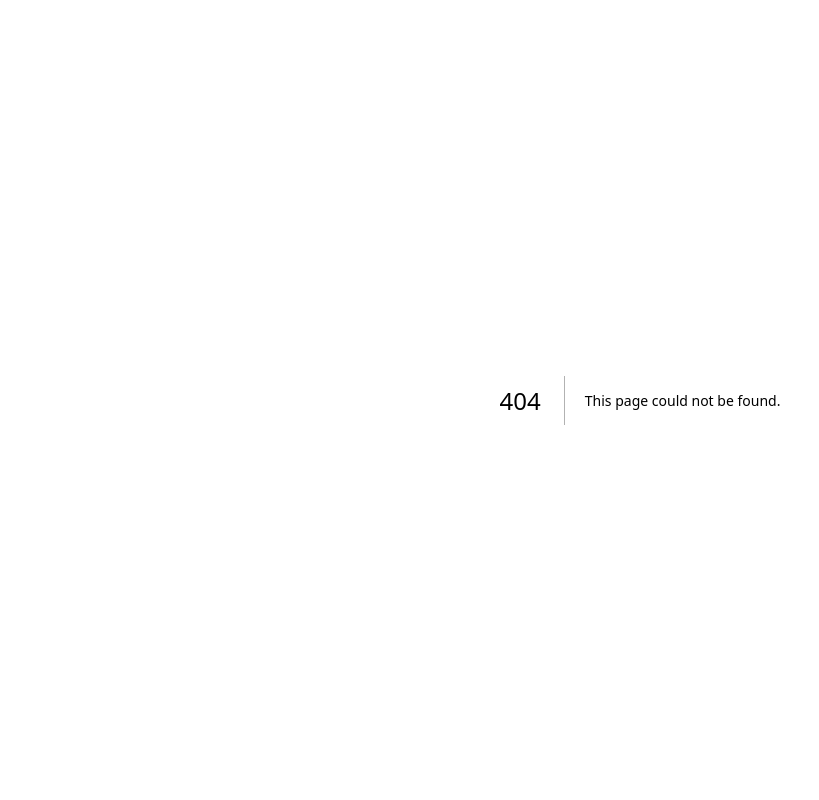
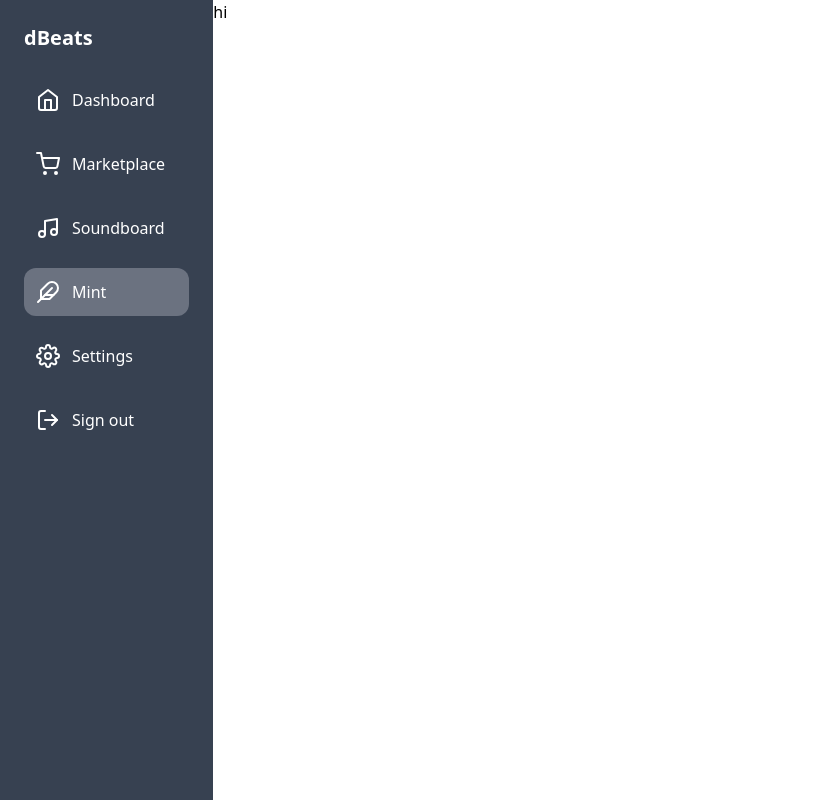
Before and after one commit to pane2004/dbeats, a Next.js app: page /mint in a window 1280 px wide. Before the commit this address had no page. Shown: the whole page, without its empty margins (0-819 px from the left). Built offline with nearby package versions, Linux system fonts and the light colour scheme.

Commit message:
build out dashboards

```diff
--- a/package.json
+++ b/package.json
@@ -15,11 +15,13 @@
     "autoprefixer": "10.4.16",
     "eslint": "8.50.0",
     "eslint-config-next": "13.5.2",
+    "feather-icons": "^4.29.1",
     "next": "13.5.2",
     "next-auth": "^4.23.1",
     "postcss": "8.4.30",
     "react": "18.2.0",
     "react-dom": "18.2.0",
+    "react-feather": "^2.0.10",
     "tailwindcss": "3.3.3",
     "typescript": "5.2.2"
   }
--- /dev/null
+++ b/src/components/auth.tsx
@@ -0,0 +1,27 @@
+import { useSession, signIn, signOut } from "next-auth/react";
+
+export function AuthPage() {
+  return (
+    <div className="min-h-screen flex flex-col items-center justify-center bg-gray-900">
+      <h1 className="text-2xl text-white font-bold mb-4 text-center">dBeats</h1>
+      <p className="text-gray-600 text-center mb-4">
+        The Ultimate Sound Platform for DJs.
+      </p>
+      <p className="text-gray-600 text-center mb-4">
+        Tap into an exclusive community and discover the most unique sounds, beats, and effects for your sets.
+      </p>
+      <div className="flex justify-center">
+        <a
+          href={`/api/auth/signin`}
+          onClick={(e) => {
+            e.preventDefault();
+            signIn("worldcoin");
+          }}
+          className="text-white bg-blue-500 hover:bg-blue-600 px-10 py-4 rounded font-medium transition duration-200"
+        >
+          Get Started
+        </a>
+      </div>
+    </div>
+  );
+}
--- /dev/null
+++ b/src/components/menu.tsx
@@ -0,0 +1,40 @@
+import { signOut, useSession } from "next-auth/react";
+import { Home, ShoppingCart, Music, LogOut, Settings, Feather } from "react-feather";
+import { useRouter } from "next/router";
+import Link from "next/link";
+
+export function Menu(){
+  const router = useRouter();
+
+  return (<div className="w-1/6 bg-gray-700 text-white p-6">
+  <h2 className="text-xl font-bold mb-6">dBeats</h2>
+  <ul>
+    <li className={`mb-4 p-3 rounded-xl flex items-center ${router.pathname === "/dashboard" ? "bg-gray-500" : "hover:bg-gray-500"}`}>
+      <Home className="mr-3" />
+      <Link href="/dashboard">Dashboard</Link>
+    </li>
+    <li className={`mb-4 p-3 rounded-xl flex items-center ${router.pathname === "/marketplace" ? "bg-gray-500" : "hover:bg-gray-500"}`}>
+      <ShoppingCart className="mr-3" />
+      <Link href="/marketplace">Marketplace</Link>
+    </li>
+    <li className={`mb-4 p-3 rounded-xl flex items-center ${router.pathname === "/soundboard" ? "bg-gray-500" : "hover:bg-gray-500"}`}>
+      <Music className="mr-3" />
+      <Link href="/soundboard">Soundboard</Link>
+    </li>
+    <li className={`mb-4 p-3 rounded-xl flex items-center ${router.pathname === "/mint" ? "bg-gray-500" : "hover:bg-gray-500"}`}>
+      <Feather className="mr-3" />
+      <Link href="/mint">Mint</Link>
+    </li>
+    <li className="mb-4 hover:bg-gray-500 p-3 rounded-xl flex items-center">
+      <Settings className="mr-3" />
+      <Link href="/settings">Settings</Link>
+    </li>
+    <li className="mb-4 hover:bg-gray-500 p-3 rounded-xl flex items-center">
+      <LogOut className="mr-3" />
+      <button onClick={() => signOut()}>
+        Sign out
+      </button>
+    </li>
+  </ul>
+</div>)
+}
--- /dev/null
+++ b/src/constants/constants.ts
@@ -0,0 +1,4 @@
+export const TEST_SESSION = {
+  id: "wallet address",
+  name: "Alex Lu"
+}
--- a/src/pages/api/auth/[...nextauth].ts
+++ b/src/pages/api/auth/[...nextauth].ts
@@ -16,7 +16,7 @@ export const authOptions: NextAuthOptions = {
       profile(profile) {
         return {
           id: profile.sub,
-          name: profile.sub,
+          name: profile.name,
           credentialType: profile["https://id.worldcoin.org/beta"].credential_type,
         }
       },
--- a/src/pages/dashboard/index.tsx
+++ b/src/pages/dashboard/index.tsx
@@ -1,9 +1,40 @@
-import { useSession } from "next-auth/react";
+import { signOut, useSession } from "next-auth/react";
+import { TEST_SESSION } from "../../constants/constants";
+import { Home, ShoppingCart, Music, LogOut, Settings, Feather } from "react-feather";
+import { useRouter } from "next/router";
+import Link from "next/link";
+import { Menu } from "@/components/menu";
 
 export default function Dashboard() {
   const { data: session } = useSession();
-  if (!session) {
+  const router = useRouter();
+  if (!session && false) {
     return <>Access Denied. Please log in.</>;
   }
-  return <>this is the dashboard</>;
+  return (
+    <div className="min-h-screen flex">
+      {/* Sidebar */}
+      <Menu/>
+
+      {/* Main Content */}
+      <div className="w-5/6 bg-gray-800 p-6">
+        {/* Here you can include the components or content for the Dashboard, Marketplace, Soundboard */}
+        <h2 className="text-2xl font-bold mb-4">Browse Music NFTs</h2>
+        {/* Example of NFT cards. You can map through your NFT data to render them */}
+        <div className="grid grid-cols-3 gap-4">
+          {/* NFT Card */}
+          <div className="bg-white p-4 rounded shadow">
+            <img
+              src="/path/to/nft.jpg"
+              alt="NFT name"
+              className="rounded mb-2"
+            />
+            <h3 className="text-lg font-semibold">NFT Name</h3>
+            <p className="text-gray-600">Artist Name</p>
+          </div>
+          {/* ... more NFT cards */}
+        </div>
+      </div>
+    </div>
+  );
 }
--- a/src/pages/index.tsx
+++ b/src/pages/index.tsx
@@ -1,18 +1,19 @@
 import Image from "next/image";
 import { useSession, signIn, signOut } from "next-auth/react";
-import { AuthPage } from "../../components/auth";
+import { AuthPage } from "../components/auth";
+import { useRouter } from "next/router";
+import { useEffect } from "react";
 
 export default function Home() {
   const { data: session } = useSession();
-  if (session) {
-    return (
-      <>
-        Signed in as {session?.user?.name} <br />
-        <button onClick={() => signOut()}>Sign out</button>
-      </>
-    );
-  }
-  return (
-    <AuthPage />
-  );
+  const router = useRouter();
+
+  // navigate to dashboard if session token is valid
+  useEffect(() => {
+    if (session || true) {
+      router.push('/dashboard');
+    }
+  }, [session, router]);
+
+  return <AuthPage />;
 }
--- /dev/null
+++ b/src/pages/marketplace/index.tsx
@@ -0,0 +1,10 @@
+import { Menu } from "@/components/menu";
+
+export default function Marketplace() {
+  return (
+    <div className="min-h-screen flex">
+      <Menu />
+      hi
+    </div>
+  );
+}
--- /dev/null
+++ b/src/pages/mint/index.tsx
@@ -0,0 +1,10 @@
+import { Menu } from "@/components/menu";
+
+export default function Mint() {
+  return (
+    <div className="min-h-screen flex">
+      <Menu />
+      hi
+    </div>
+  );
+}
--- /dev/null
+++ b/src/pages/soundboard/index.tsx
@@ -0,0 +1,10 @@
+import { Menu } from "@/components/menu";
+
+export default function Soundboard() {
+  return (
+    <div className="min-h-screen flex">
+      <Menu />
+      hi
+    </div>
+  );
+}
```
Also changed, not shown: components/auth.tsx (deleted, +0 -10 lines), 1 other file (tests, documents, lock files or other folders).
